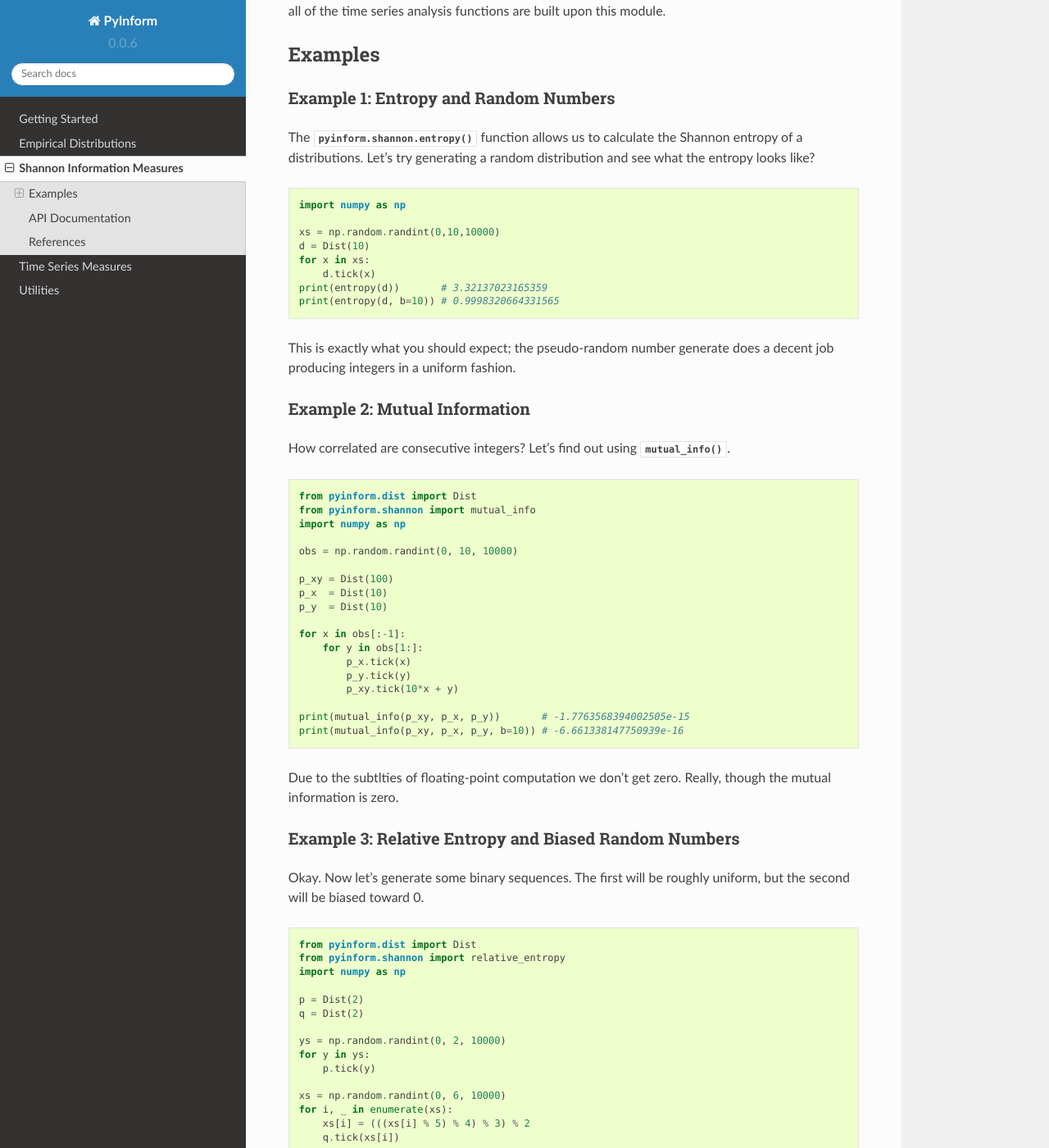
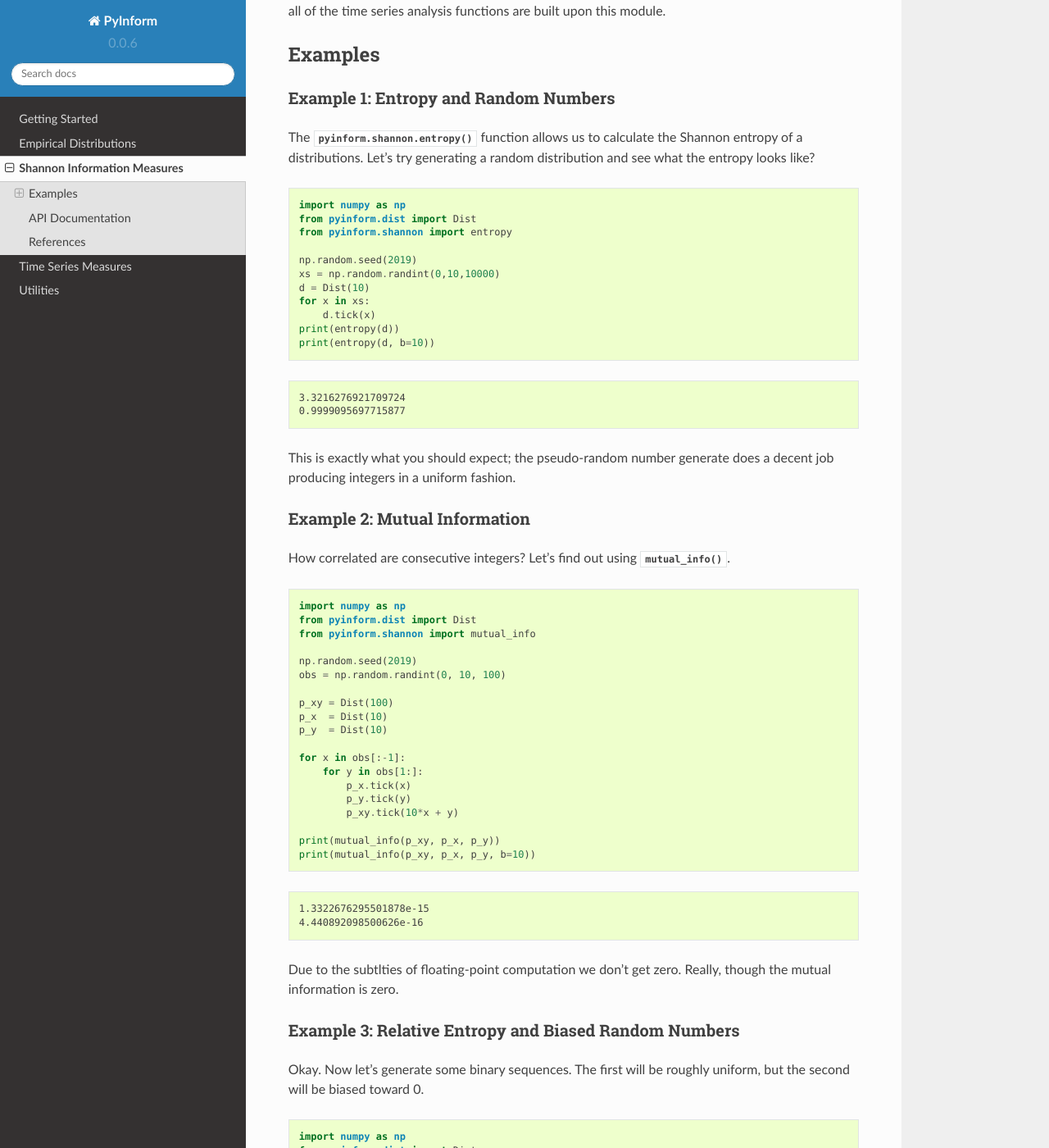
Before and after one commit to ELIFE-ASU/PyInform, a Sphinx documentation site: the page built from docs/source/shannon.rst, in a window 1280 px wide and 1400 px high, scrolled down 208 px. Shown: the whole window at 82% size. Built offline with Sphinx 7.4.7 and the Read the Docs theme 2.0.0, drawn with Linux system fonts in a browser that asks for light colours; some of the changed text lies outside the part shown.

```diff
--- a/docs/source/conf.py
+++ b/docs/source/conf.py
@@ -13,8 +13,8 @@
 # All configuration values have a default; values that are commented out
 # serve to show the default.
 
+import os
 import sys
-import os
 
 # If extensions (or modules to document with autodoc) are in another directory,
 # add these directories to sys.path here. If the directory is relative to the
@@ -31,9 +31,9 @@ sys.path.insert(0, os.path.abspath('../..'))
 # ones.
 extensions = [
     'sphinx.ext.autodoc',
-    'sphinx.ext.todo',
     'sphinx.ext.mathjax',
     'sphinx.ext.viewcode',
+    'sphinx.ext.doctest',
 ]
 
 # Add any paths that contain templates here, relative to this directory.
--- a/docs/source/shannon.rst
+++ b/docs/source/shannon.rst
@@ -1,4 +1,9 @@
 .. _shannon:
+
+.. testsetup:: shannon
+
+    from pyinform import Dist
+    from pyinform import shannon
 
 Shannon Information Measures
 ============================
@@ -16,16 +21,26 @@ Example 1: Entropy and Random Numbers
 
 The :py:func:`pyinform.shannon.entropy` function allows us to calculate the
 Shannon entropy of a distributions. Let's try generating a random distribution
-and see what the entropy looks like? ::
+and see what the entropy looks like?
+
+.. testcode::
 
     import numpy as np
+    from pyinform.dist import Dist
+    from pyinform.shannon import entropy
 
+    np.random.seed(2019)
     xs = np.random.randint(0,10,10000)
     d = Dist(10)
     for x in xs:
         d.tick(x)
-    print(entropy(d))       # 3.32137023165359
-    print(entropy(d, b=10)) # 0.9998320664331565
+    print(entropy(d))
+    print(entropy(d, b=10))
+
+.. testoutput::
+
+    3.3216276921709724
+    0.9999095697715877
 
 This is exactly what you should expect; the pseudo-random number generate does
 a decent job producing integers in a uniform fashion.
@@ -34,13 +49,16 @@ Example 2: Mutual Information
 ^^^^^^^^^^^^^^^^^^^^^^^^^^^^^
 
 How correlated are consecutive integers? Let's find out using
-:py:func:`mutual_info`. ::
+:py:func:`mutual_info`.
 
+.. testcode::
+
+    import numpy as np
     from pyinform.dist import Dist
     from pyinform.shannon import mutual_info
-    import numpy as np
 
-    obs = np.random.randint(0, 10, 10000)
+    np.random.seed(2019)
+    obs = np.random.randint(0, 10, 100)
 
     p_xy = Dist(100)
     p_x  = Dist(10)
@@ -52,8 +70,13 @@ How correlated are consecutive integers? Let's find out using
             p_y.tick(y)
             p_xy.tick(10*x + y)
 
-    print(mutual_info(p_xy, p_x, p_y))       # -1.7763568394002505e-15
-    print(mutual_info(p_xy, p_x, p_y, b=10)) # -6.661338147750939e-16
+    print(mutual_info(p_xy, p_x, p_y))
+    print(mutual_info(p_xy, p_x, p_y, b=10))
+
+.. testoutput::
+
+    1.3322676295501878e-15
+    4.440892098500626e-16
 
 Due to the subtlties of floating-point computation we don't get zero. Really,
 though the mutual information is zero.
@@ -62,26 +85,34 @@ Example 3: Relative Entropy and Biased Random Numbers
 ^^^^^^^^^^^^^^^^^^^^^^^^^^^^^^^^^^^^^^^^^^^^^^^^^^^^^
 
 Okay. Now let's generate some binary sequences. The first will be roughly
-uniform, but the second will be biased toward 0. ::
+uniform, but the second will be biased toward 0.
 
+.. testcode::
+
+    import numpy as np
     from pyinform.dist import Dist
     from pyinform.shannon import relative_entropy
-    import numpy as np
 
     p = Dist(2)
     q = Dist(2)
 
-    ys = np.random.randint(0, 2, 10000)
+    np.random.seed(2019)
+    ys = np.random.randint(0, 2, 100)
     for y in ys:
         p.tick(y)
 
-    xs = np.random.randint(0, 6, 10000)
+    xs = np.random.randint(0, 6, 100)
     for i, _ in enumerate(xs):
         xs[i] = (((xs[i] % 5) % 4) % 3) % 2
         q.tick(xs[i])
 
-    print(relative_entropy(q,p)) # 0.3338542254583825
-    print(relative_entropy(p,q)) # 0.40107198925821924
+    print(relative_entropy(q,p))
+    print(relative_entropy(p,q))
+
+.. testoutput::
+
+    0.3810306585586593
+    0.4924878808808457
 
 API Documentation
 -----------------
--- a/docs/source/utils.rst
+++ b/docs/source/utils.rst
@@ -1,5 +1,9 @@
 Utilities
 =========
+
+.. testsetup:: utils
+
+    from pyinform import utils
 
 .. automodule:: pyinform.utils
 
```
Also changed, not shown: docs/source/dist.rst (+48 -16 lines), docs/source/timeseries.rst (+29 -0 lines), 12 other files.
